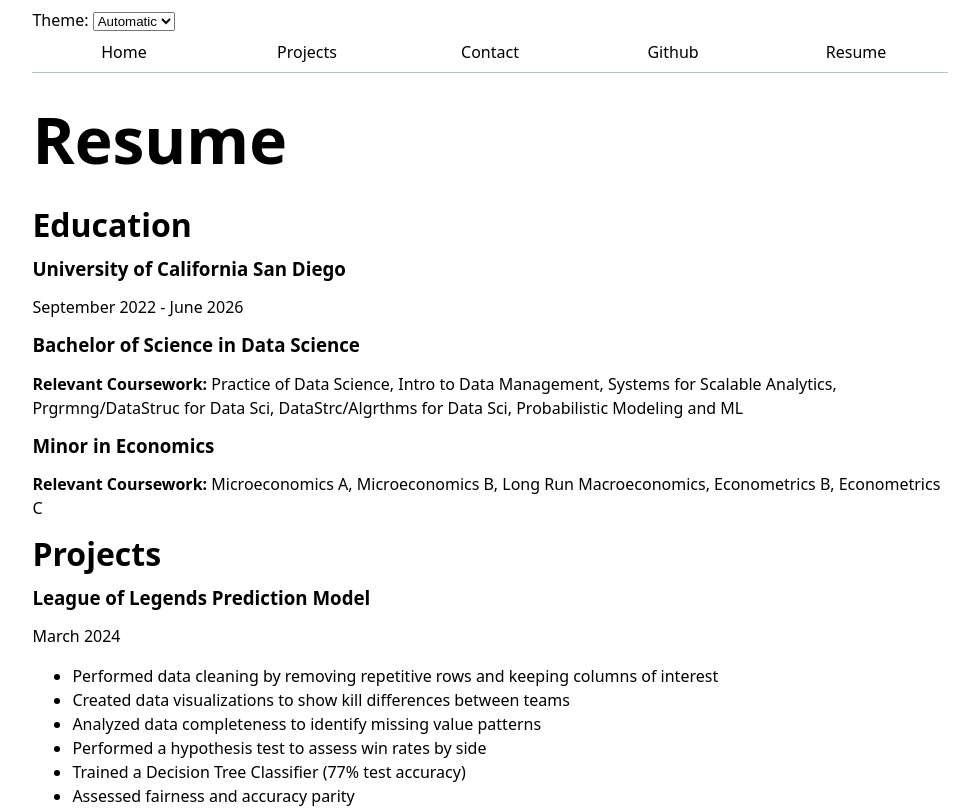
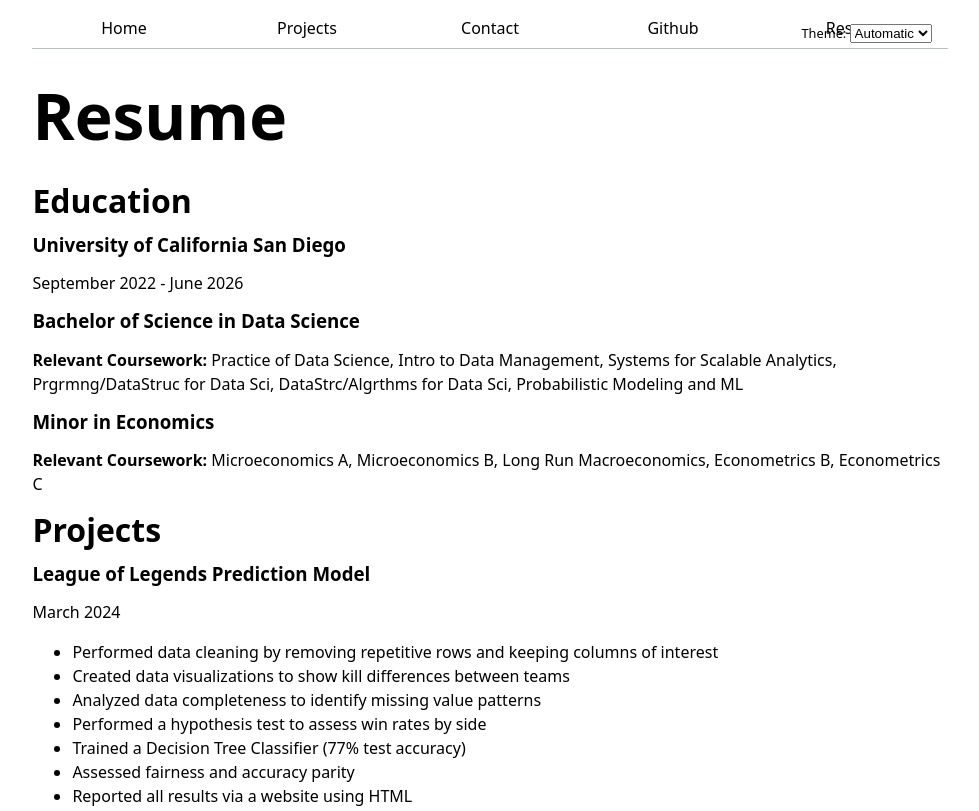
Before and after one commit to Jimxthy/portfolio, a plain HTML site: page resume/index.html in a window 1280 px wide. Shown: the top 811 px of the page, without its empty margins (150-1129 px from the left). Drawn offline with Linux system fonts and the light colour scheme.

Commit message:
Update style.css

```diff
--- a/resume/style.css
+++ b/resume/style.css
@@ -7,6 +7,7 @@
 body {
     /* Set line height to 1.5 times the font size
         and use the OS's UI font as the website font */
+    position: relative;
     font: 100%/1.5 system-ui;
     max-width: 1000px;
     margin-inline: max(1em, (100% - 100ch)  / 2);
@@ -54,3 +55,10 @@ h1, h2, h3, h4, h5, h6 {
     text-wrap: balance;
     margin-block: 0.5em;
 }
+
+.color-scheme {
+    position: absolute;
+    top: 1rem;
+    right: 1rem;
+    font-size: 80%;  /* Make the font smaller */
+  }
```
